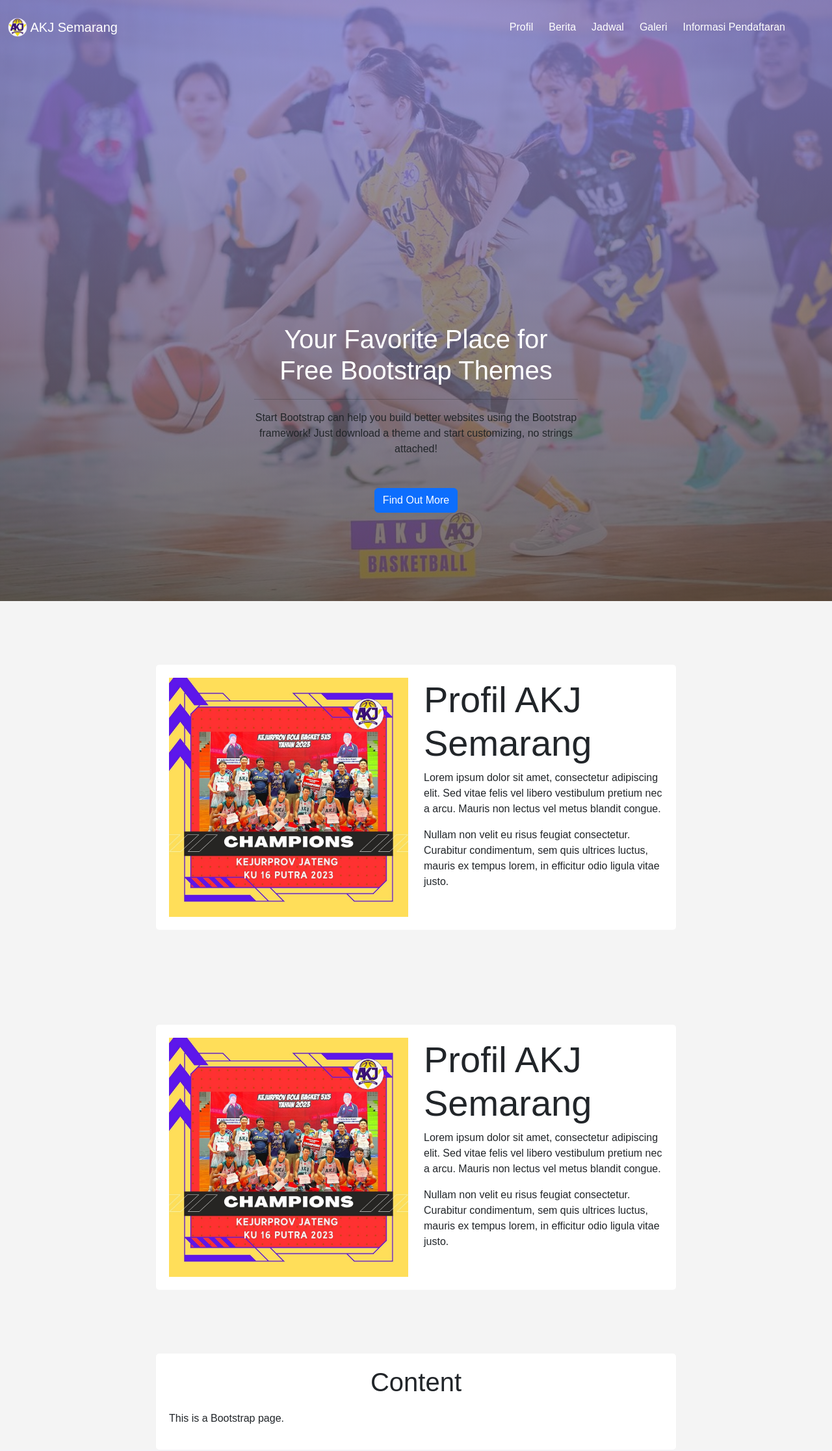
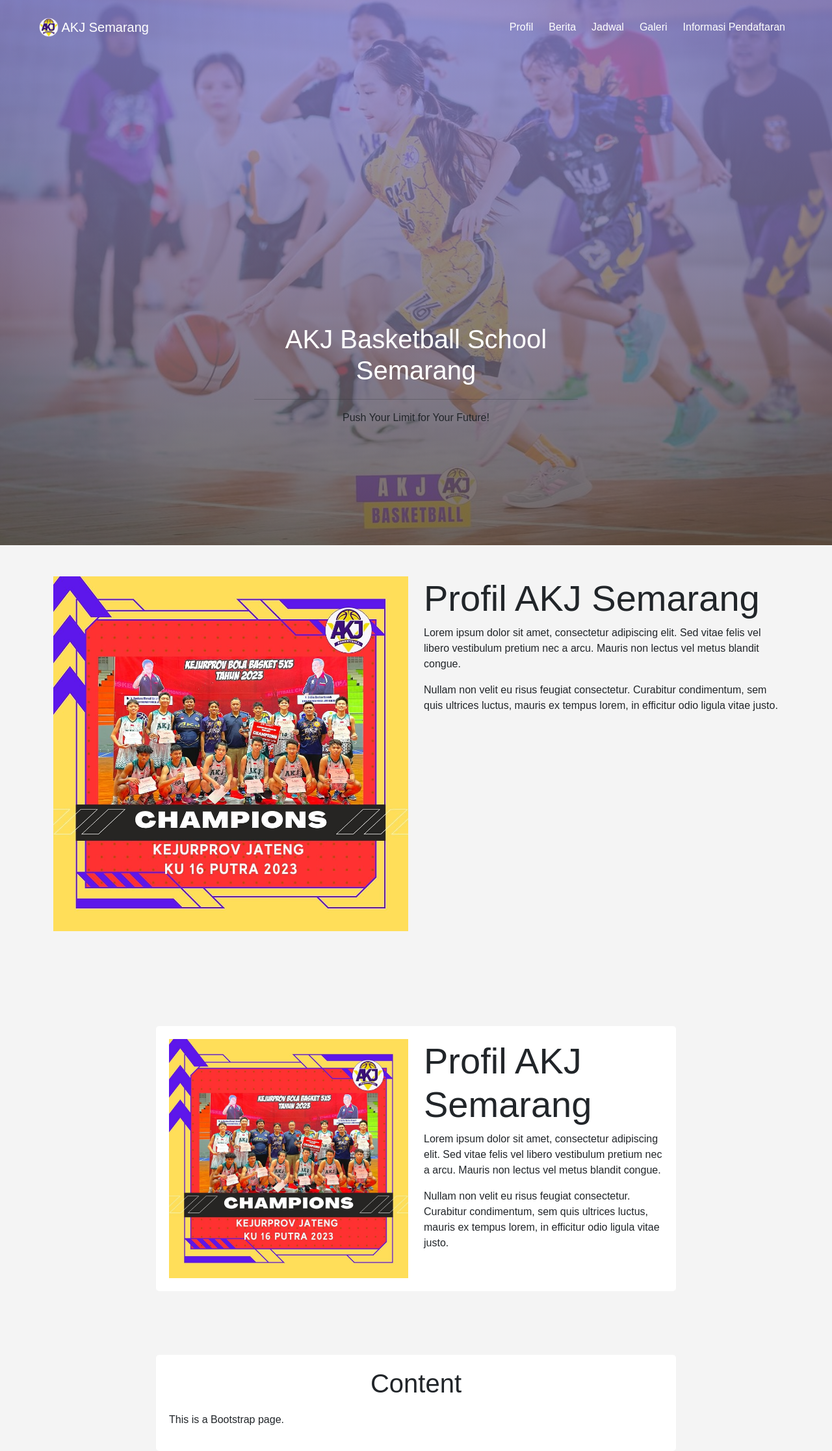
Before and after one commit to isamsd26/Basket_School, a PHP site: page / in a window 1280 px wide. Shown: the whole page at 65% size. Before the commit the page ends 2191 px from the top, so only its background shows below. Run offline with PHP 8.4, Linux system fonts and the light colour scheme.

Commit message:
push update

```diff
--- a/css/style.css
+++ b/css/style.css
@@ -36,7 +36,7 @@
 
 /* Navbar solid */
 .custom-navbar-solid {
-  background-color: #1d1178;
+  background-color: #432EB5;
 }
 
 .container {
--- a/index.php
+++ b/index.php
@@ -19,7 +19,7 @@
     ?>
     <nav class="<?php echo $navbarClass; ?>" id="navbar">
         <div class="container-fluid">
-            <a class="navbar-brand" href="#">
+            <a class="navbar-brand ps-5" href="#">
                 <img src="assets/img/Logo_AKJ_Basketball.png" alt="Logo AKJ Semarang" height="30" class="d-inline-block align-top">
                 AKJ Semarang
             </a>
@@ -53,17 +53,17 @@
             <!-- Isi konten di sini -->
             <div class="row justify-content-center align-items-center">
                 <div class="col-lg-8">
-                    <h1 class="text-white font-weight-bold">Your Favorite Place for Free Bootstrap Themes</h1>
+                    <h1 class="text-white font-weight-bold">AKJ Basketball School Semarang</h1>
                     <hr class="divider" />
-                    <p class="text-white-75 mb-5">Start Bootstrap can help you build better websites using the Bootstrap framework! Just download a theme and start customizing, no strings attached!</p>
-                    <a class="btn btn-primary btn-xl" href="#about">Find Out More</a>
+                    <p class="text-white-75 mb-5">Push Your Limit for Your Future!</p>
+
                 </div>
             </div>
         </div>
     </header>
 
     <section class="container-fluid py-5">
-        <div class="container">
+        <div class="container-sm">
             <div class="row">
                 <div class="col-lg-6">
                     <!-- Gambar di sini -->
```
